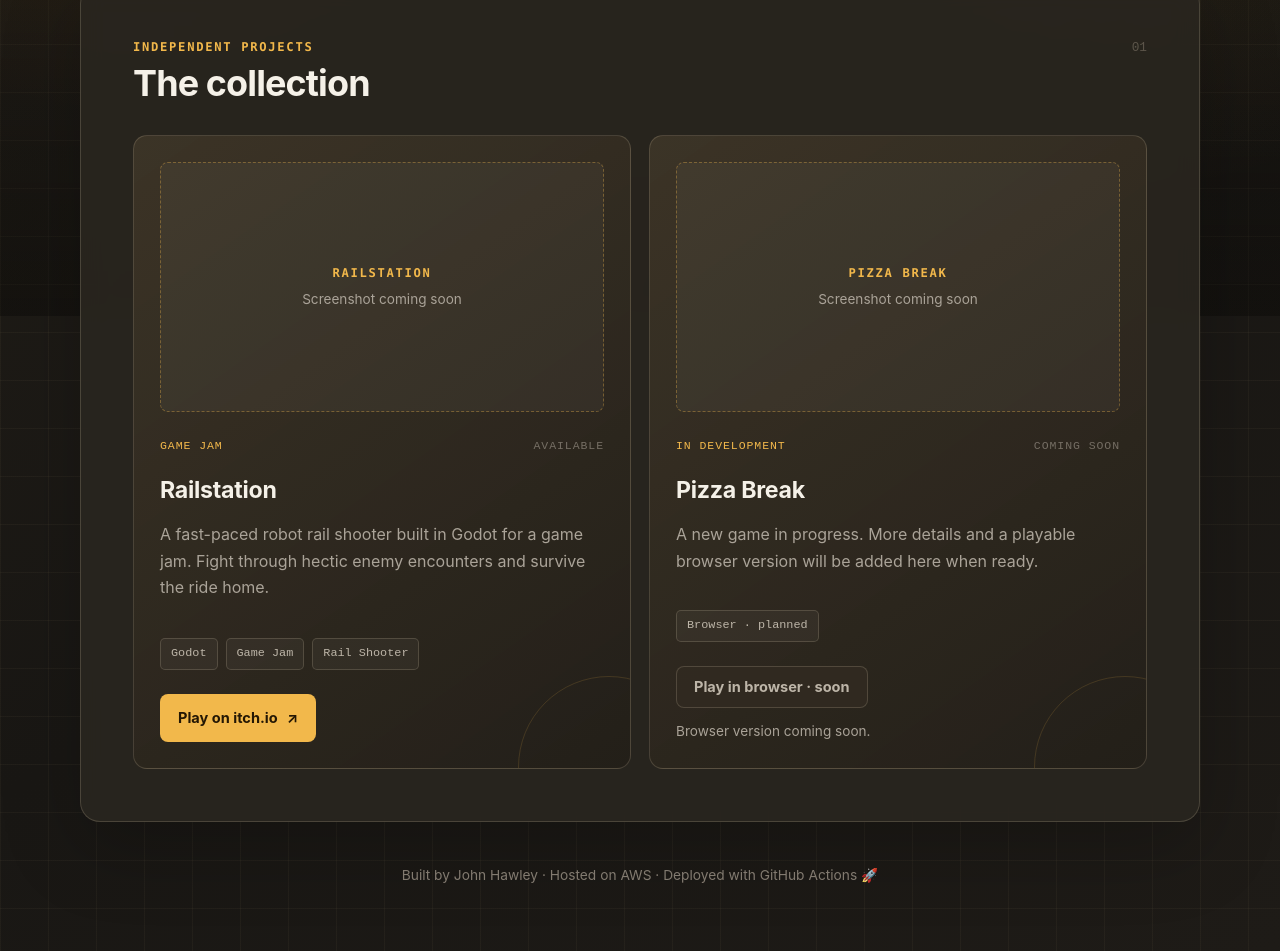
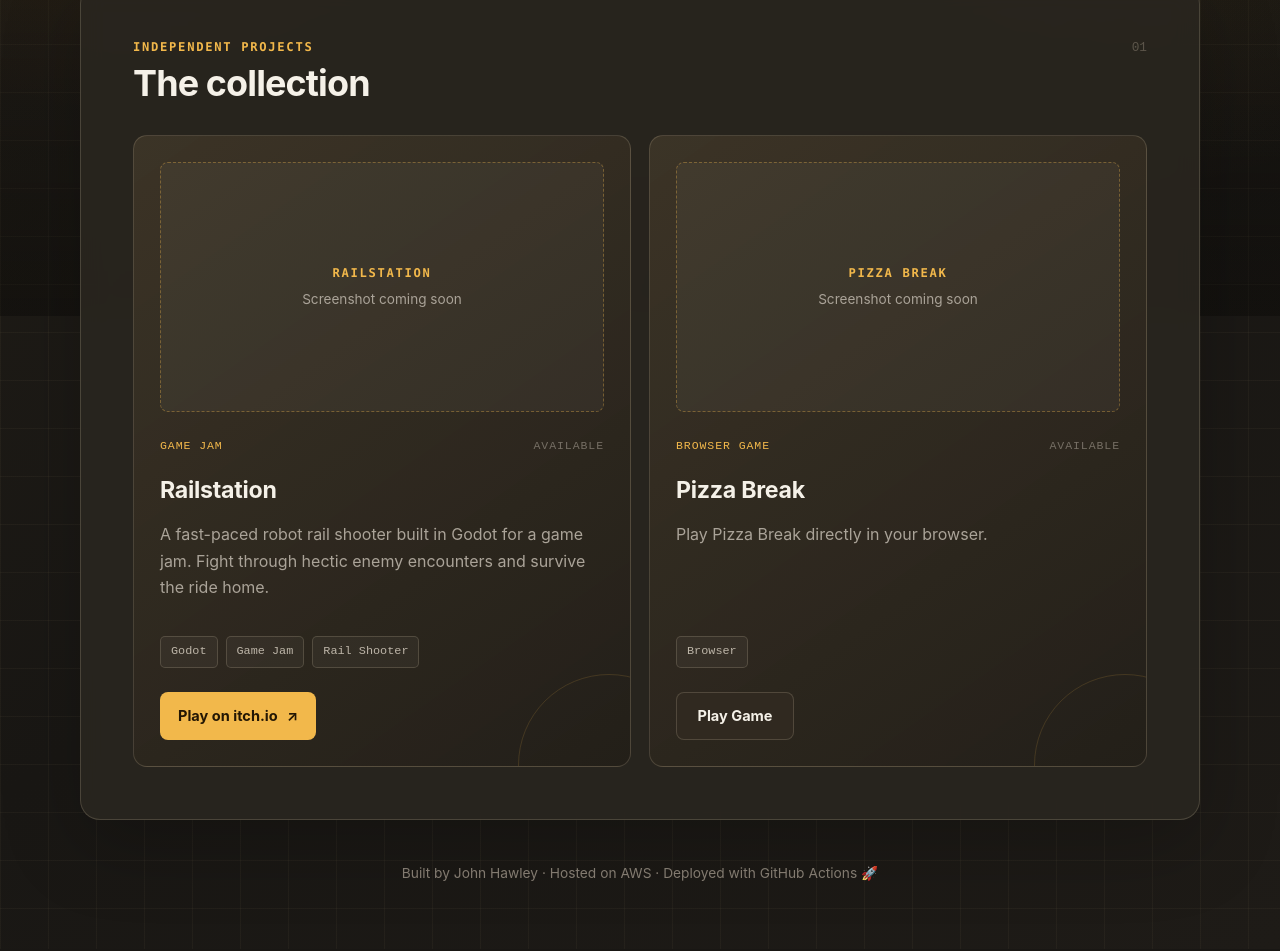
Before and after one commit to jh318/portfolio, a plain HTML site: page site/games.html in a window 1280 px wide. Shown: the part 484-1435 px from the top of the page. Drawn offline with Linux system fonts and the light colour scheme.

Commit message:
add button to play pizza break

```diff
--- a/site/games.html
+++ b/site/games.html
@@ -4,7 +4,7 @@
   <meta charset="UTF-8" />
   <meta name="viewport" content="width=device-width, initial-scale=1.0" />
   <title>Games | John Hawley</title>
-  <meta name="description" content="Games and game development projects by John Hawley, including Railstation and the upcoming Pizza Break." />
+  <meta name="description" content="Games and game development projects by John Hawley, including Railstation and Pizza Break." />
   <link rel="stylesheet" href="css/style.css" />
 </head>
 <body>
@@ -49,17 +49,15 @@
             <span class="section-kicker">Pizza Break</span>
             <p>Screenshot coming soon</p>
           </div>
-          <div class="project-topline"><span class="project-type">In development</span><span>Coming soon</span></div>
+          <div class="project-topline"><span class="project-type">Browser game</span><span>Available</span></div>
           <h3 id="pizza-break-title">Pizza Break</h3>
-          <p class="muted">A new game in progress. More details and a playable browser version will be added here when ready.</p>
-          <ul class="tag-list" aria-label="Pizza Break planned platform">
-            <li class="tag">Browser · planned</li>
+          <p class="muted">Play Pizza Break directly in your browser.</p>
+          <ul class="tag-list" aria-label="Pizza Break platform">
+            <li class="tag">Browser</li>
           </ul>
           <div class="actions">
-            <!-- Replace with a link to games/pizza-break/index.html once the browser build is deployed. -->
-            <button class="button" type="button" disabled aria-describedby="pizza-play-note">Play in browser · soon</button>
+            <a class="button" href="/games/pizza-break/index.html">Play Game</a>
           </div>
-          <p class="game-note" id="pizza-play-note">Browser version coming soon.</p>
         </article>
       </div>
     </section>
```
